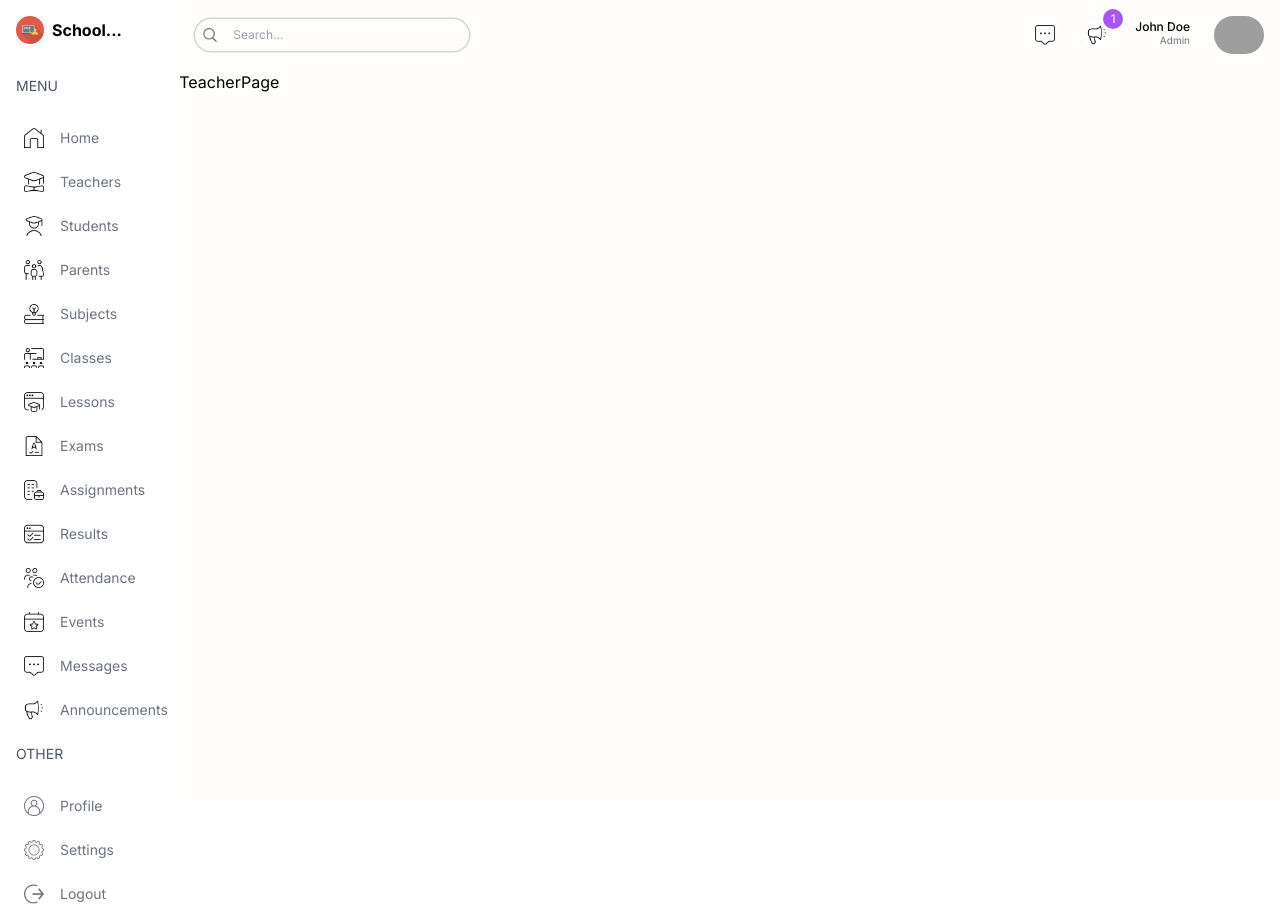
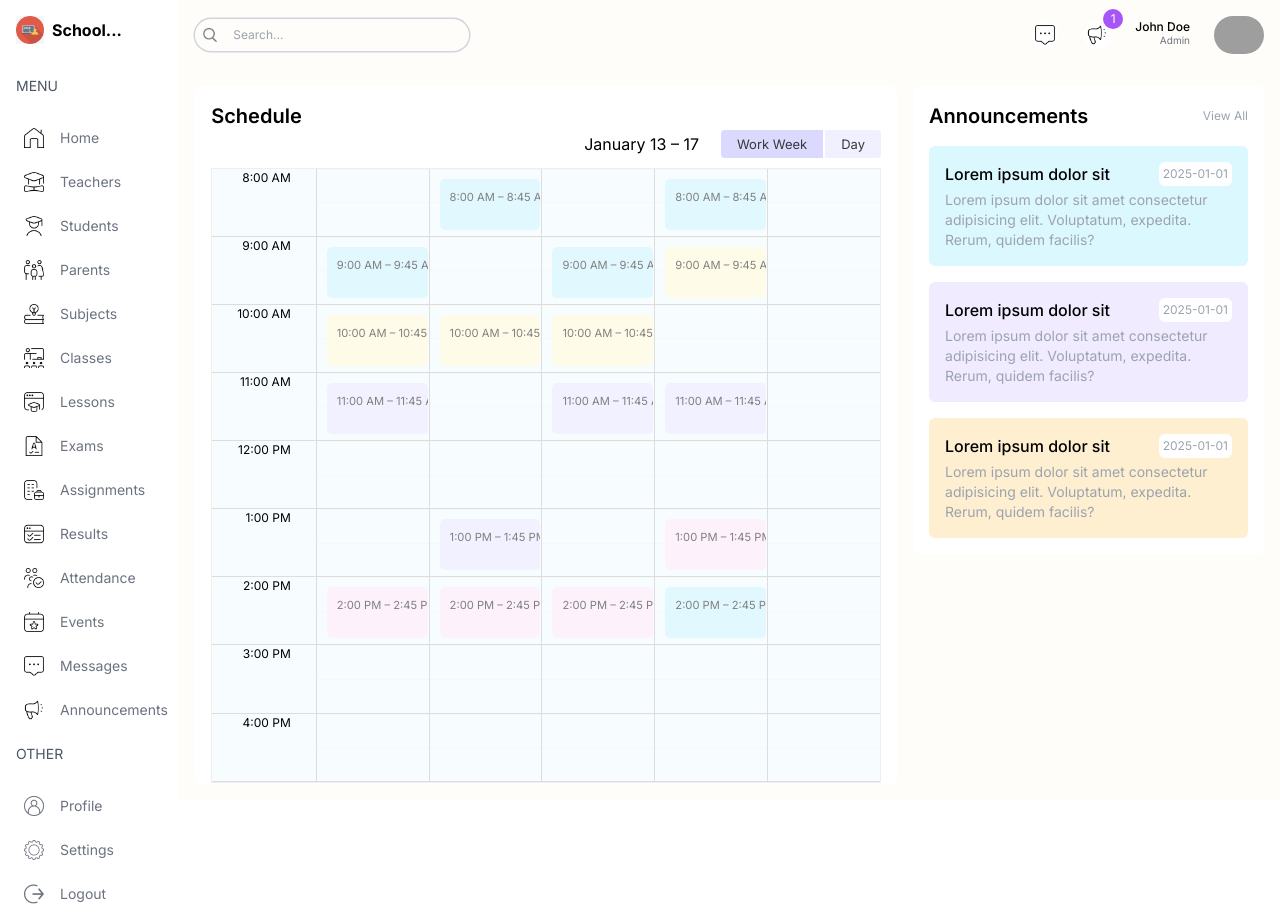
Before and after one commit to 66025997/School-Dashboard, a Next.js app: page /teacher in a window 1280 px wide. Built offline with nearby package versions, Linux system fonts and the light colour scheme; grey boxes are pictures that could not be loaded.

Commit message:
Update README and enhance Teacher page layout with React Big calendar and announcements

```diff
--- a/src/app/(dashboard)/teacher/page.tsx
+++ b/src/app/(dashboard)/teacher/page.tsx
@@ -1,7 +1,22 @@
+import Announcements from "@/components/Announcements";
+import BigCalendar from "@/components/BigCalender";
+
 const TeacherPage = () => {
     return (
-        <div className=''>TeacherPage</div>
-    )
-}
+        <div className="flex-1 p-4 flex gap-4 flex-col xl:flex-row">
+            {/* LEFT */}
+            <div className="w-full xl:w-2/3">
+                <div className="h-full bg-white p-4 rounded-md">
+                    <h1 className="text-xl font-semibold">Schedule</h1>
+                    <BigCalendar />
+                </div>
+            </div>
+            {/* RIGHT */}
+            <div className="w-full xl:w-1/3 flex flex-col gap-8">
+                <Announcements />
+            </div>
+        </div>
+    );
+};
 
-export default TeacherPage
+export default TeacherPage;
```
Also changed, not shown: 2 other files (tests, documents, lock files or other folders).
